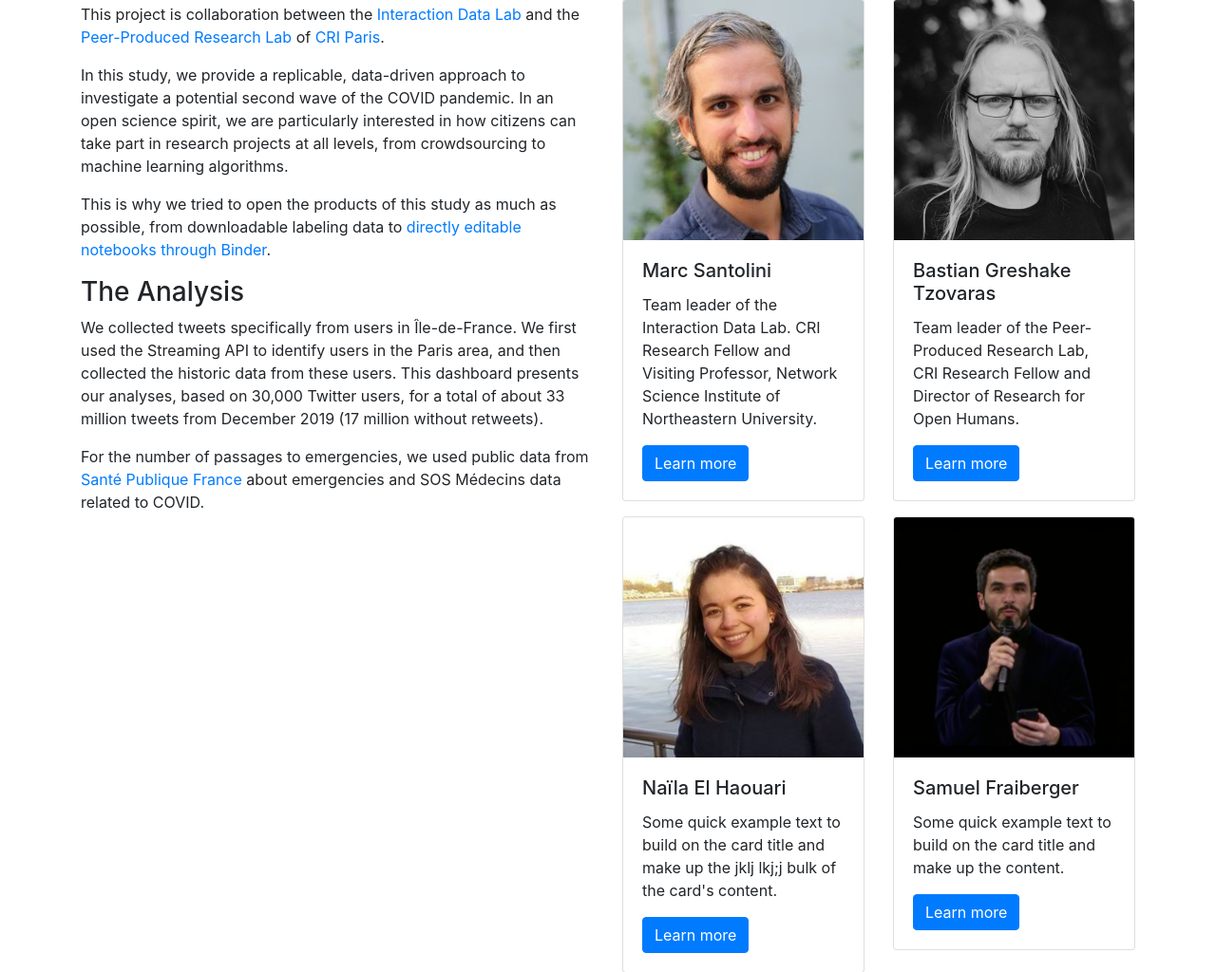
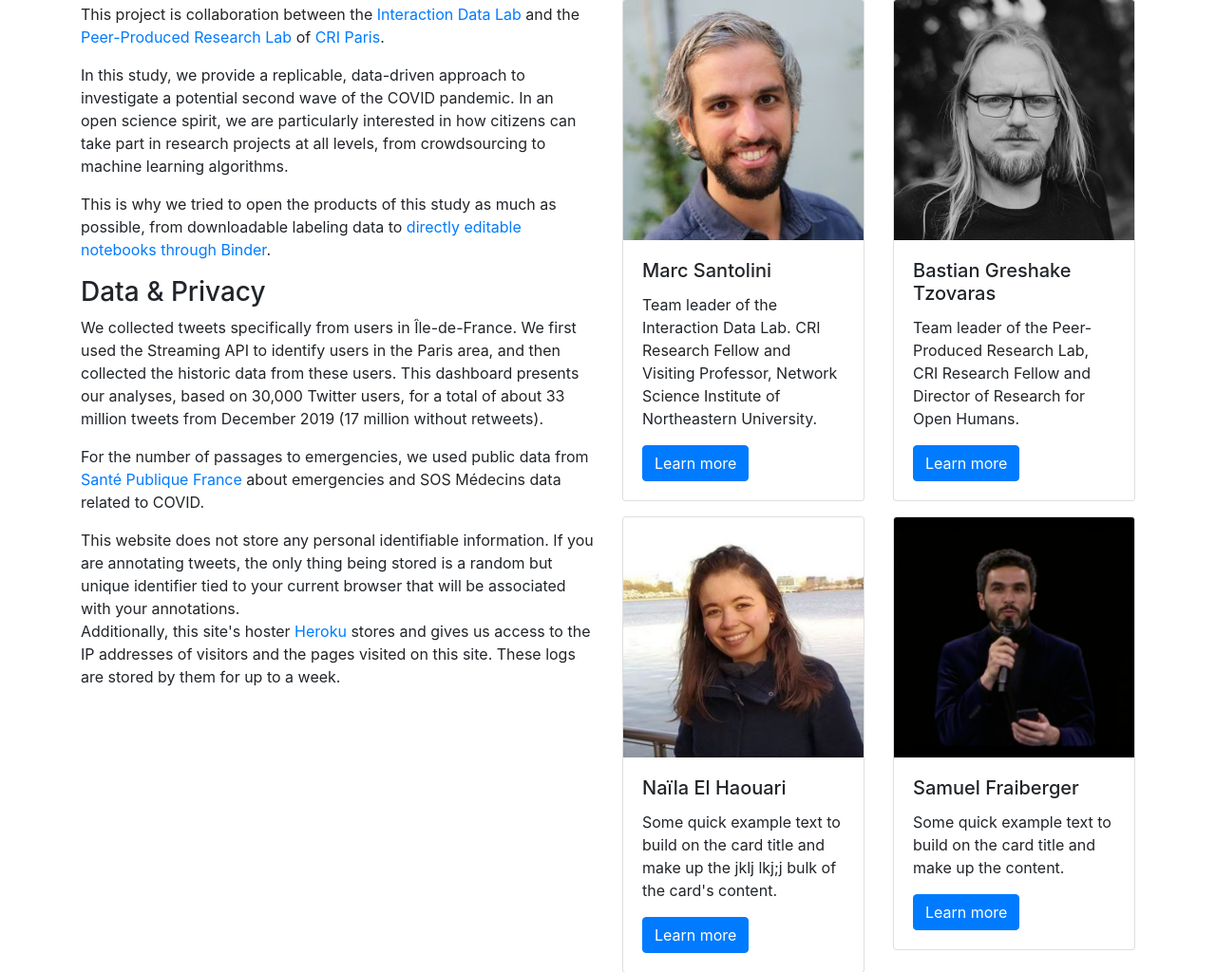
Before and after one commit to PeerProducedResearch/tweetannotator, a Django app: page /about/ in a window 1280 px wide. Shown: the part 127-1151 px from the top of the page at 95% size. Run offline with Django 3.2, Linux system fonts and the light colour scheme; some libraries are stand-ins or nearby versions.

Commit message:
add privacy section

```diff
--- a/main/templates/main/about.html
+++ b/main/templates/main/about.html
@@ -28,7 +28,7 @@
   from downloadable labeling data to <a href="https://github.com/InteractionDataLab/covid-twitter-analysis">directly editable notebooks through Binder</a>.
   {% endblocktrans %}
   </p>
-  <h3>{% trans "The Analysis"%}</h3>
+  <h3>{% trans "Data & Privacy"%}</h3>
   <p>
   {% blocktrans %}
   We collected tweets specifically from users in Île-de-France.
@@ -41,6 +41,18 @@
   <p>
     {% blocktrans %}
     For the number of passages to emergencies, we used public data from <a href="https://www.data.gouv.fr/fr/datasets/donnees-des-urgences-hospitalieres-et-de-sos-medecins-relatives-a-lepidemie-de-covid-19/">Santé Publique France</a> about emergencies and SOS Médecins data related to COVID.
+    {% endblocktrans %}
+  </p>
+  <p>
+    {% blocktrans %}
+    This website does not store any personal identifiable information.
+    If you are annotating tweets, the only thing being stored is a random but
+    unique identifier tied to your current browser that will be associated with your annotations.
+    <br/>
+    {% endblocktrans %}
+    {% blocktrans %}
+    Additionally, this site's hoster <a href="https://www.heroku.com/">Heroku</a> stores and gives us access to the IP addresses of visitors
+    and the pages visited on this site. These logs are stored by them for up to a week.
     {% endblocktrans %}
   </p>
   </div>
--- a/main/templates/main/index.html
+++ b/main/templates/main/index.html
@@ -38,8 +38,8 @@
     <h4>What is this about?</h4>
     {% blocktrans %}
     <p>
-      In this study, we aim to create a model of how tweets about self-reported COVID19 symptoms
-      can help predict upcoming pandemic waves, and more generally the rise and fall of the disease.
+      In this study, we aim to create <strong>a model of how tweets about self-reported COVID19 symptoms
+      can help predict upcoming pandemic waves</strong>, and more generally the rise and fall of the disease.
       To that end, we crawled public tweets from the Paris region filtered by symptoms keywords, and plotted them in time (see the graph below).
     </p>
     {% endblocktrans %}
@@ -92,7 +92,7 @@
     {% endblocktrans %}
     </p>
     <p>
-    <a href='#' class="btn btn-primary btn-lg">{% trans "Download Tweets" %}</a>
+    <a href='https://github.com/InteractionDataLab/covid-twitter-analysis/tree/master/data' class="btn btn-primary btn-lg">{% trans "Download Tweets" %}</a>
     </p>
     <p>
     <a href='/download-annotations' class="btn btn-primary btn-lg">{% trans "Download annotation" %}</a>
--- a/twitter_annotator/settings.py
+++ b/twitter_annotator/settings.py
@@ -121,8 +121,7 @@ USE_TZ = True
 LANGUAGES = [
   ('en', _('English')),
   ('fr', _('French')),
-  ('de', _('German')),
-  ('es', _('Spanish'))
+  ('de', _('German'))
 ]
 
 LOCALE_PATHS = (
```
Also changed, not shown: locale/de/LC_MESSAGES/django.po, locale/en/LC_MESSAGES/django.po.
